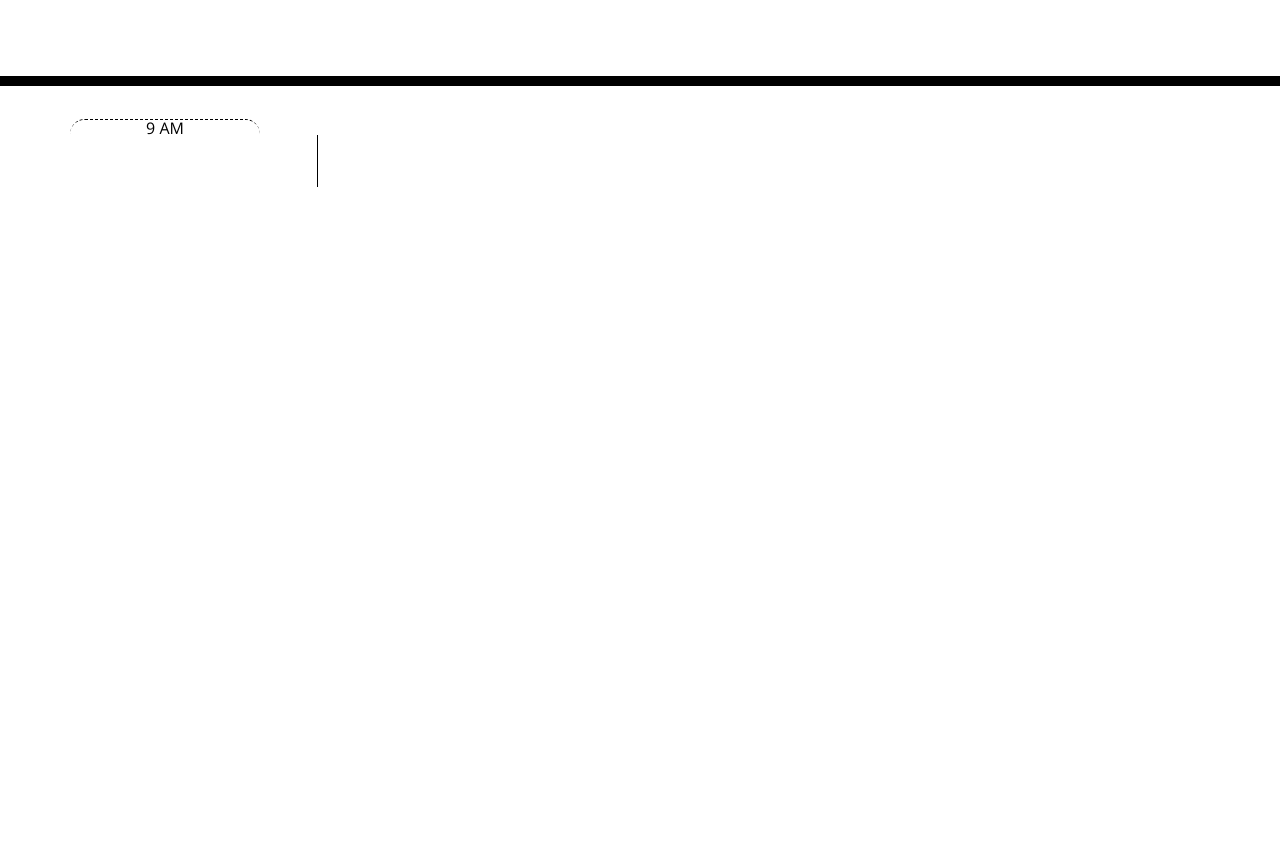
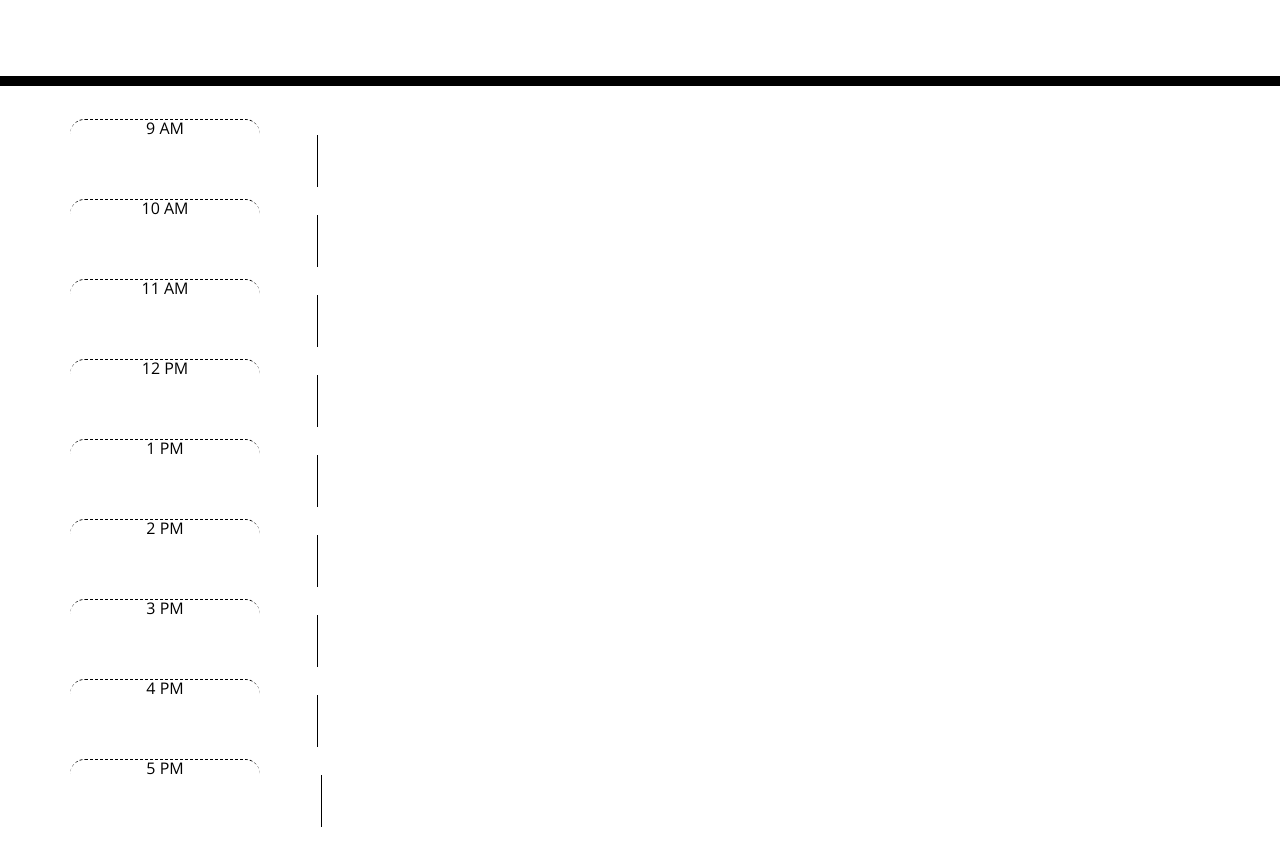
Before and after one commit to Darxmarx/work-day-scheduler, a plain HTML site: page index.html in a window 1280 px wide. Shown: the part 182-1030 px from the top of the page. Before the commit the page ends 800 px from the top, so only its background shows below. Drawn offline with nearby package versions, Linux system fonts and the light colour scheme.

Commit message:
add rest of hour rows

```diff
--- a/index.html
+++ b/index.html
@@ -28,6 +28,7 @@
       <p class="lead">A simple calendar app for scheduling your work day</p>
       <p id="currentDay" class="lead"></p>
     </header>
+
     <div class="container">
       <!-- Timeblocks go here -->
       <div class="row">
@@ -37,6 +38,63 @@
         </div>
         <div class="col-2"></div>
       </div>
+      <div class="row">
+        <div class="col-2 time-block hour" id="10">10 AM</div>
+        <div class="col-8">
+          <textarea></textarea>
+        </div>
+        <div class="col-2"></div>
+      </div>
+      <div class="row">
+        <div class="col-2 time-block hour" id="11">11 AM</div>
+        <div class="col-8">
+          <textarea></textarea>
+        </div>
+        <div class="col-2"></div>
+      </div>
+      <div class="row">
+        <div class="col-2 time-block hour" id="12">12 PM</div>
+        <div class="col-8">
+          <textarea></textarea>
+        </div>
+          <div class="col-2"></div>
+        </div>
+      <div class="row">
+        <div class="col-2 time-block hour" id="1">1 PM</div>
+        <div class="col-8">
+          <textarea></textarea>
+        </div>
+        <div class="col-2"></div>
+      </div>
+      <div class="row">
+        <div class="col-2 time-block hour" id="2">2 PM</div>
+        <div class="col-8">
+          <textarea></textarea>
+        </div>
+        <div class="col-2"></div>
+       </div>
+      <div class="row">
+        <div class="col-2 time-block hour" id="3">3 PM</div>
+        <div class="col-8">
+          <textarea></textarea>
+        </div>
+         <div class="col-2"></div>
+      </div>
+      <div class="row">
+        <div class="col-2 time-block hour" id="4">4 PM</div>
+        <div class="col-8">
+          <textarea></textarea>
+        </div>
+        <div class="col-2"></div>
+      </div>
+      <div class="row">
+         <div class="col-2 time-block hour" id="5">5 PM</div>
+         <div class="col-8">
+           <textarea></textarea>
+         </div>
+         <div class="col-2"></div>
+       </div>
+      </div>
     </div>
 
     <script src="https://cdnjs.cloudflare.com/ajax/libs/jquery/3.2.1/jquery.min.js"></script>
```
